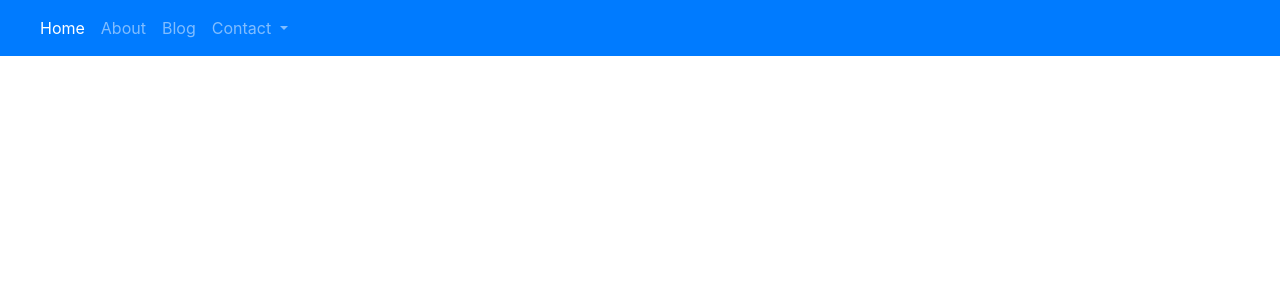
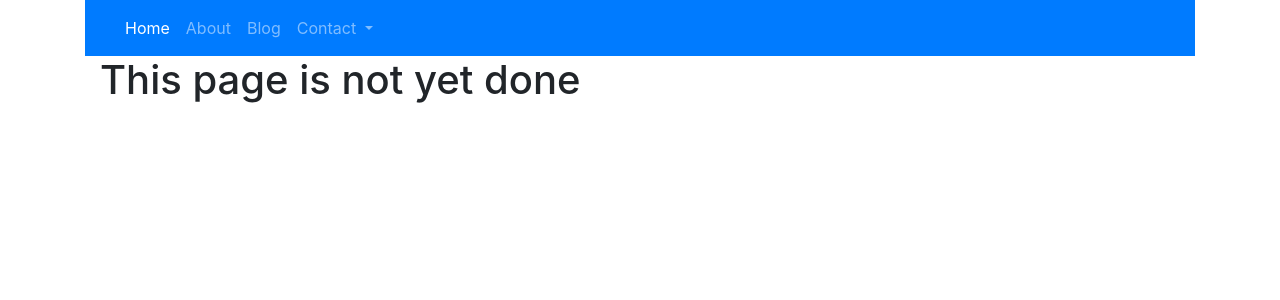
Before and after one commit to Niidarku/niicode-port, a Django app: page / in a window 1280 px wide. Shown: the top 300 px of the page. Run offline with Django 3.2, Linux system fonts and the light colour scheme; some libraries are stand-ins or nearby versions.

Commit message:
added style to html

```diff
--- a/PersonalPRO/templates/PersonalPRO/post_list.html
+++ b/PersonalPRO/templates/PersonalPRO/post_list.html
@@ -8,7 +8,7 @@
     <link rel="stylesheet" href="https://stackpath.bootstrapcdn.com/bootstrap/4.4.1/css/bootstrap.min.css" integrity="sha384-Vkoo8x4CGsO3+Hhxv8T/Q5PaXtkKtu6ug5TOeNV6gBiFeWPGFN9MuhOf23Q9Ifjh" crossorigin="anonymous">
 
 </head>
-<body>
+<body class="container">
 <nav class="navbar navbar-expand-lg  navbar navbar-dark bg-primary">
   <a class="navbar-brand" href=""></a>
   <button class="navbar-toggler" type="button" data-toggle="collapse" data-target="#navbarNavDropdown" aria-controls="navbarNavDropdown" aria-expanded="false" aria-label="Toggle navigation">
@@ -33,6 +33,7 @@
           <a class="dropdown-item" href="https://www.facebook.com/niidarku.dodoo1">Facebook</a>
           <a class="dropdown-item" href="https://www.twitter.com/kdarkulive">Twitter</a>
           <a class="dropdown-item" href="https://www.github.com/Niidarku">Github</a>
+          <a class="dropdown-item" href="https://google.com/gmail.com">niidarku66@gmail.com</a>
         </div>
       </li>
     </ul>
@@ -42,7 +43,9 @@
 
 
 
-
+  <div class="container">
+    <h1>This page is not yet done</h1>
+  </div>
 
 
 
```
